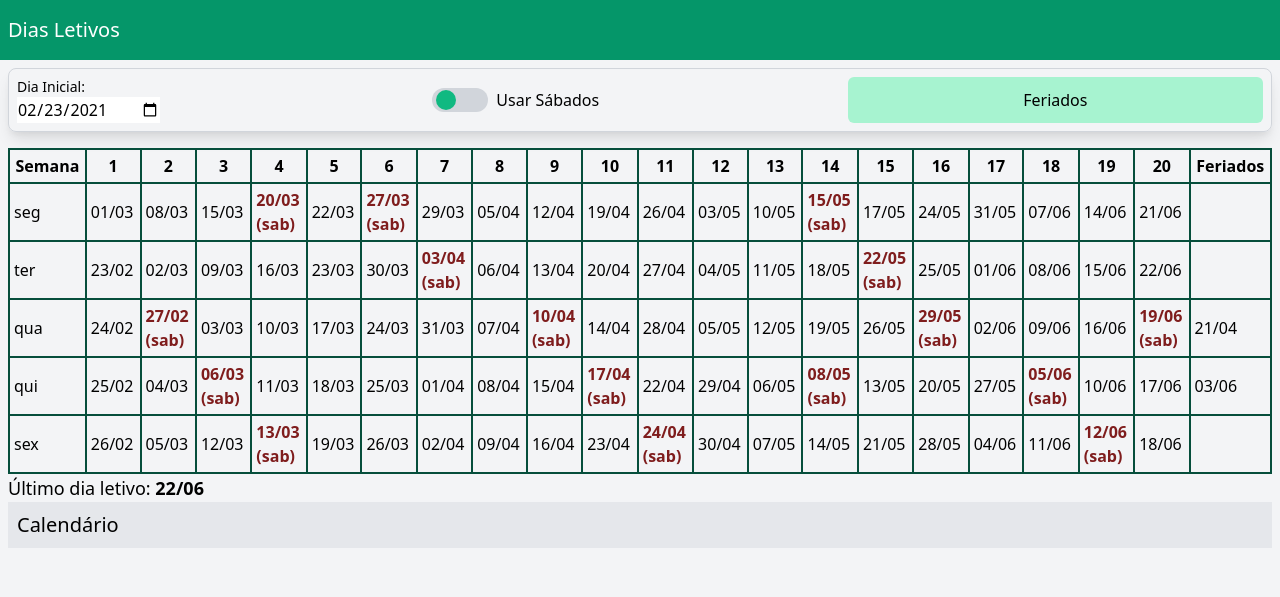
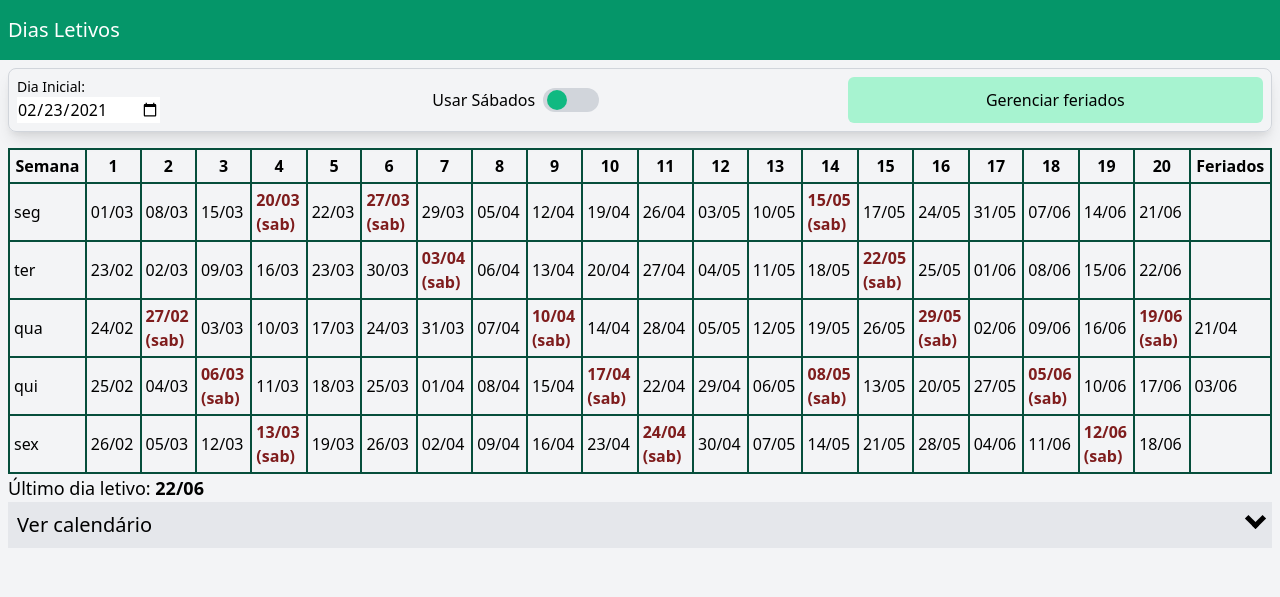
Before and after one commit to ranierivalenca/ifpe-working-days-svelte-2, a Svelte app: page / in a window 1280 px wide. Shown: the top 597 px of the page. Built offline with nearby package versions, Linux system fonts and the light colour scheme.

Commit message:
UX improvements

```diff
--- a/src/App.svelte
+++ b/src/App.svelte
@@ -38,6 +38,23 @@
 
 <Tailwindcss />
 
+<style>
+  .arrow {
+    border: solid black;
+    border-width: 0 .25em .25em 0;
+    padding: .25em;
+  }
+
+  .arrow-down {
+    transform: rotate(45deg);
+  }
+
+  .arrow-up {
+    margin-top:.25em;
+    transform: rotate(-135deg);
+  }
+</style>
+
 <div class="flex flex-col justify-between max-w-7xl bg-gray-100 m-auto min-h-screen">
   <nav class="p-2 py-4 bg-green-600">
     <h1 class="text-xl text-white">Dias Letivos</h1>
@@ -56,7 +73,7 @@
         </Checkbox>
       </div>
 
-      <button class="bg-green-200 hover:bg-green-400 rounded-md" on:click={() => show_holidays = true}>Feriados</button>
+      <button class="bg-green-200 hover:bg-green-400 rounded-md" on:click={() => show_holidays = true}>Gerenciar feriados</button>
     </div>
 
     <!-- <button class:active="{days_per_week == 5}" on:click={() => days_per_week = 5}>
@@ -107,7 +124,14 @@
     </div>
 
     <div class="bg-gray-200 border border-gray-200">
-      <h1 class="text-xl p-2 cursor-pointer hover:bg-gray-300" on:click={() => show_calendar = !show_calendar}>Calendário</h1>
+      <h1 class="text-xl p-2 cursor-pointer hover:bg-gray-300" on:click={() => show_calendar = !show_calendar}>
+        Ver calendário
+        <span
+          class="float-right arrow"
+          class:arrow-down={!show_calendar}
+          class:arrow-up={show_calendar}
+        ></span>
+      </h1>
       <div class="bg-white p-2" class:hidden={!show_calendar}>
         <Calendar bind:working_days={workingDays} />
       </div>
--- a/src/Checkbox.svelte
+++ b/src/Checkbox.svelte
@@ -14,7 +14,8 @@
   <div class="absolute bg-gray-400 opacity-50 w-full h-full rounded-full z-10" class:hidden={!disabled}></div>
 
   <div class="flex cursor-pointer">
-    <div class="h-6 w-14 flex items-center relative mr-2">
+    <slot></slot>
+    <div class="h-6 w-14 flex items-center relative ml-2">
       <div class="bg-gray-300 rounded-full w-14 h-6">
       </div>
       <div
@@ -25,6 +26,5 @@
       </div>
     </div>
 
-    <slot></slot>
   </div>
 </label>
--- a/src/HolidaysModal.svelte
+++ b/src/HolidaysModal.svelte
@@ -37,7 +37,7 @@
   <div class="flex items-end justify-center min-h-screen pt-4 px-4 pb-20 text-center sm:block sm:p-0">
 
     <!-- Background overlay -->
-    <div class="fixed inset-0 transition-opacity" aria-hidden="true">
+    <div class="fixed inset-0 transition-opacity" aria-hidden="true" on:click={close}>
       <div class="absolute inset-0 bg-gray-500 opacity-75"></div>
     </div>
 
```
